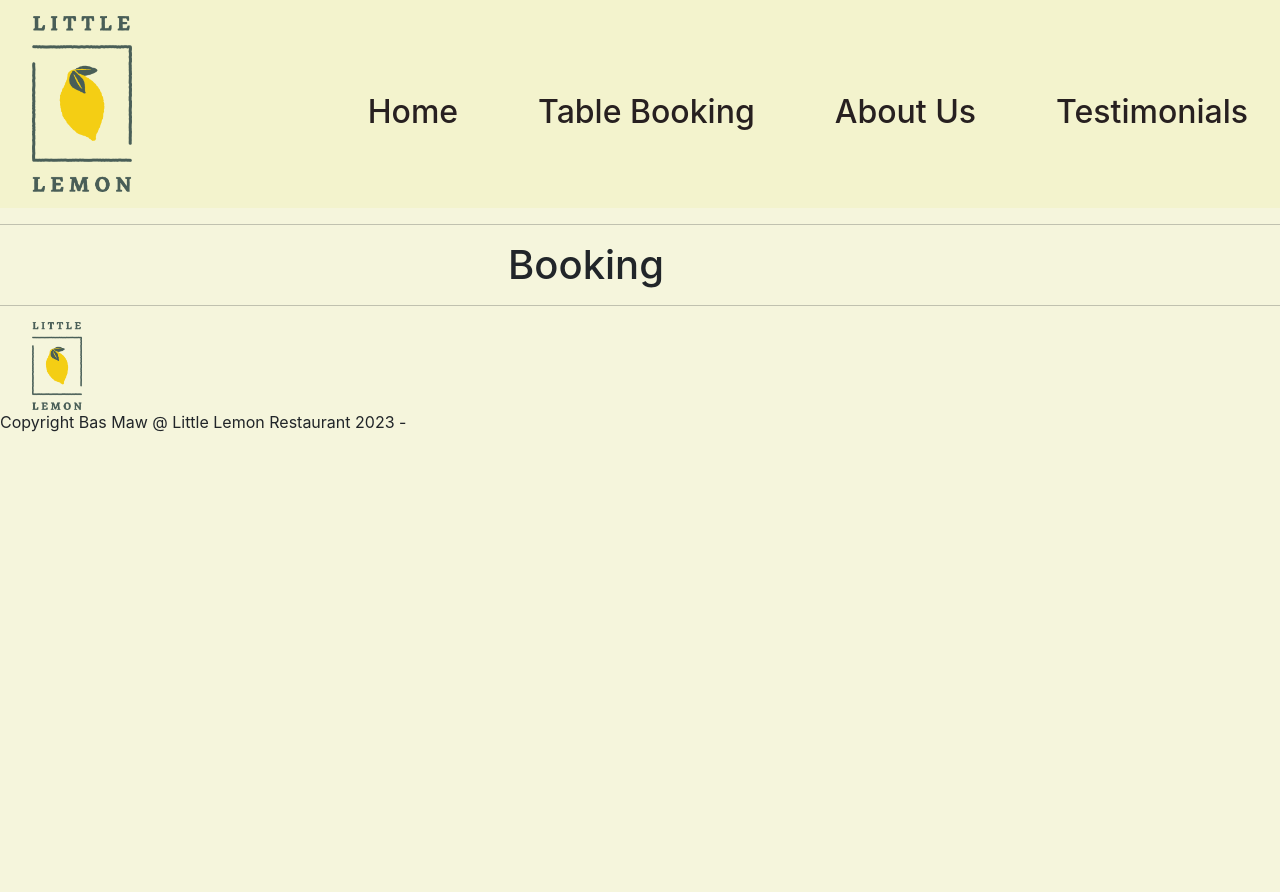
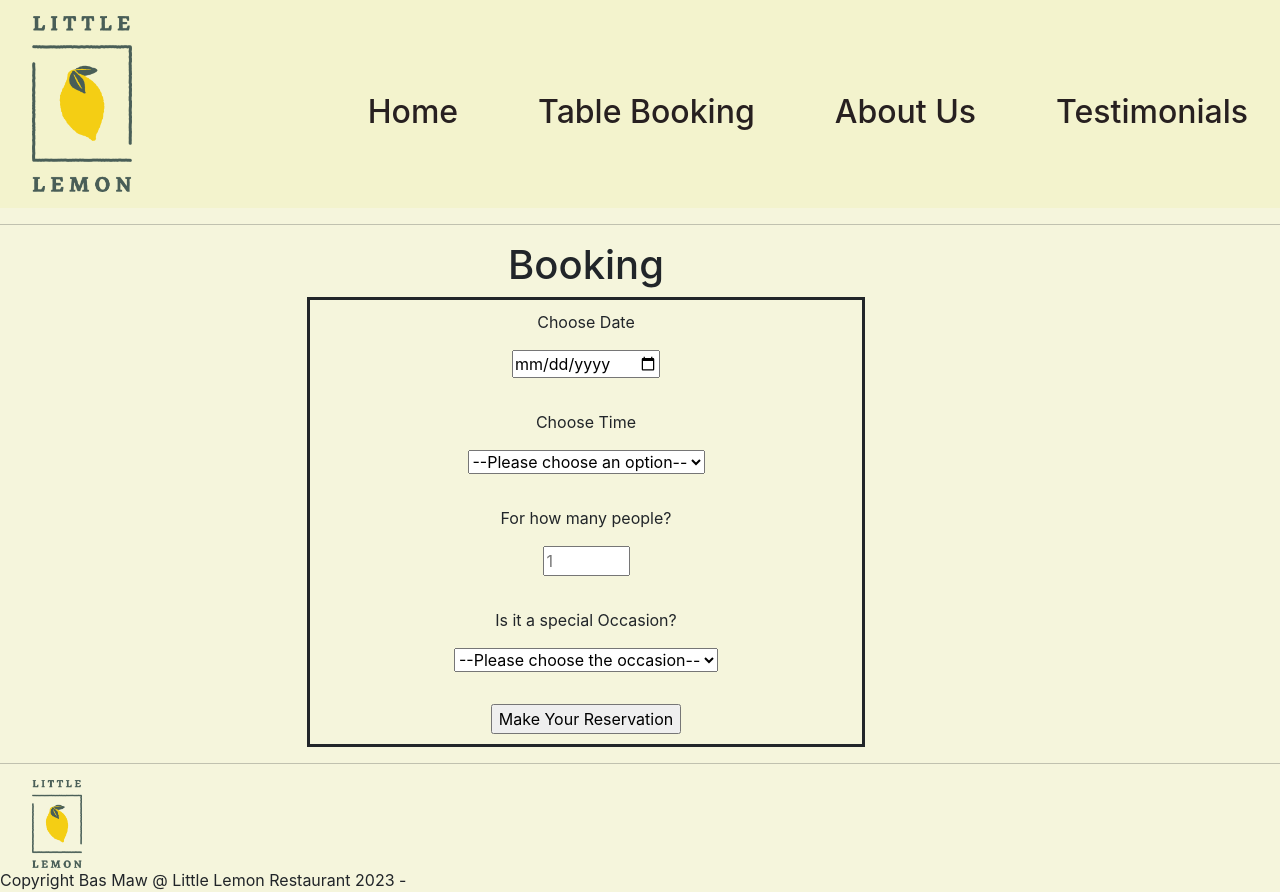
Before and after one commit to bas-man-dev/meta-restaurant-app, a React (Create React App) app: page /booking in a window 1280 px wide. Before the commit the page ends 800 px from the top, so only its background shows below. Built offline with nearby package versions, Linux system fonts and the light colour scheme.

Commit message:
Got the booking form basic functionality working

```diff
--- a/package.json
+++ b/package.json
@@ -10,6 +10,7 @@
     "react": "^18.2.0",
     "react-bootstrap": "^2.9.1",
     "react-dom": "^18.2.0",
+    "react-hook-form": "^7.47.0",
     "react-router-dom": "^6.17.0",
     "react-scripts": "5.0.1",
     "web-vitals": "^3.5.0"
--- /dev/null
+++ b/src/components/BookingForm.jsx
@@ -0,0 +1,46 @@
+import React from "react";
+
+export const BookingForm = ({ handleClick }) => {
+  return (
+    <>
+      <div className="center">
+        <form action="">
+          <label htmlFor="res-date">
+            <p>Choose Date</p>
+            <input type="date" id="res-date" />
+          </label>
+          <label htmlFor="res-time">
+            <p>Choose Time</p>
+            <select name="res-time" id="res-time">
+              <option value="">--Please choose an option--</option>
+              <option value="17:00">17:00</option>
+              <option value="18:00">18:00</option>
+              <option value="19:00">19:00</option>
+              <option value="20:00">20:00</option>
+              <option value="21:00">21:00</option>
+              <option value="22:00">22:00</option>
+            </select>
+          </label>
+          <label htmlFor="guests">
+            <p>For how many people?</p>
+            <input id="guests" type="number" placeholder={1} min={1} max={10} />
+          </label>
+          <label htmlFor="occasion">
+            <p>Is it a special Occasion?</p>
+            <select name="occasion" id="occasion">
+              <option value="">--Please choose the occasion--</option>
+              <option value="birthday">Birthday</option>
+              <option value="anniversary">Anniversary</option>
+              <option value="graduation">Graduation</option>
+            </select>
+          </label>
+          <input
+            type="submit"
+            value={"Make Your Reservation"}
+            onClick={handleClick}
+          />
+        </form>
+      </div>
+    </>
+  );
+};
--- a/src/index.css
+++ b/src/index.css
@@ -11,6 +11,21 @@ body {
 code {
   font-family: source-code-pro, Menlo, Monaco, Consolas, "Courier New",
     monospace;
+}
+
+form {
+  display: grid;
+  place-items: center;
+  max-width: 50%;
+  gap: 2rem;
+  margin: auto;
+}
+
+.center {
+  border: 3px solid;
+  margin: auto;
+  width: 50%;
+  padding: 10px;
 }
 
 .container {
--- a/src/pages/Booking.jsx
+++ b/src/pages/Booking.jsx
@@ -1,10 +1,19 @@
 import React from "react";
+import { BookingForm } from "../components/BookingForm";
+import { useNavigate } from "react-router-dom";
 
 export const Booking = () => {
+  const navigate = useNavigate();
+
+  const handleClick = () => {
+    alert("Thanks ! Form Submitted we'll be in contact soon");
+    navigate("/");
+  };
   return (
     <>
       <main>
         <h1 className="heading">Booking</h1>
+        <BookingForm handleClick={handleClick} />
       </main>
     </>
   );
--- a/src/pages/Home.jsx
+++ b/src/pages/Home.jsx
@@ -4,9 +4,10 @@ import Main from "../components/Main";
 export const Home = () => {
   return (
     <>
-      <h1 className="heading">Little Lemon</h1>
+      <h1 className="heading">
+        &#x1F378; Welcome to the Little Lemon Restaurant &#x1F378;
+      </h1>
       <Main />
-
     </>
   );
 };
```
Also changed, not shown: 1 other file (tests, documents, lock files or other folders).
